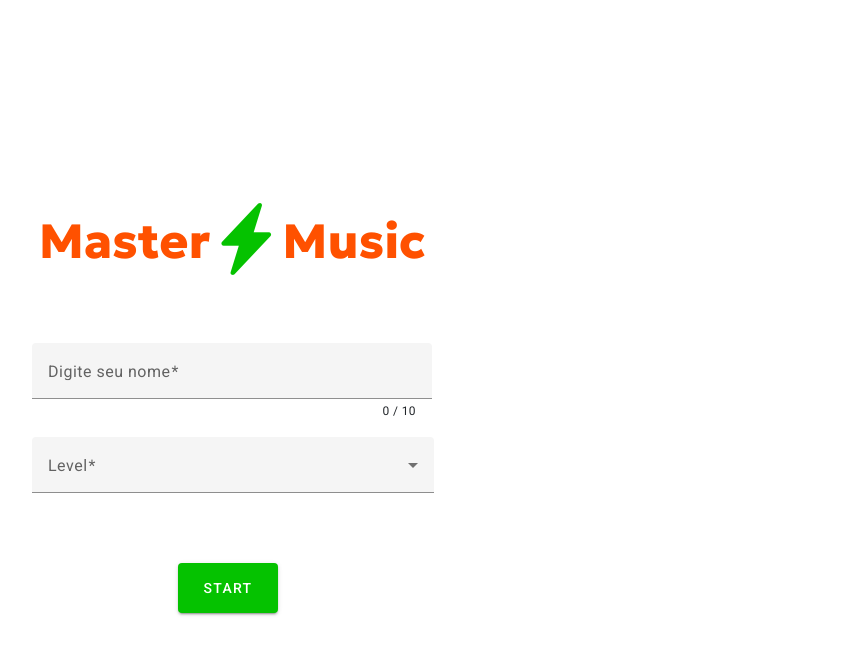
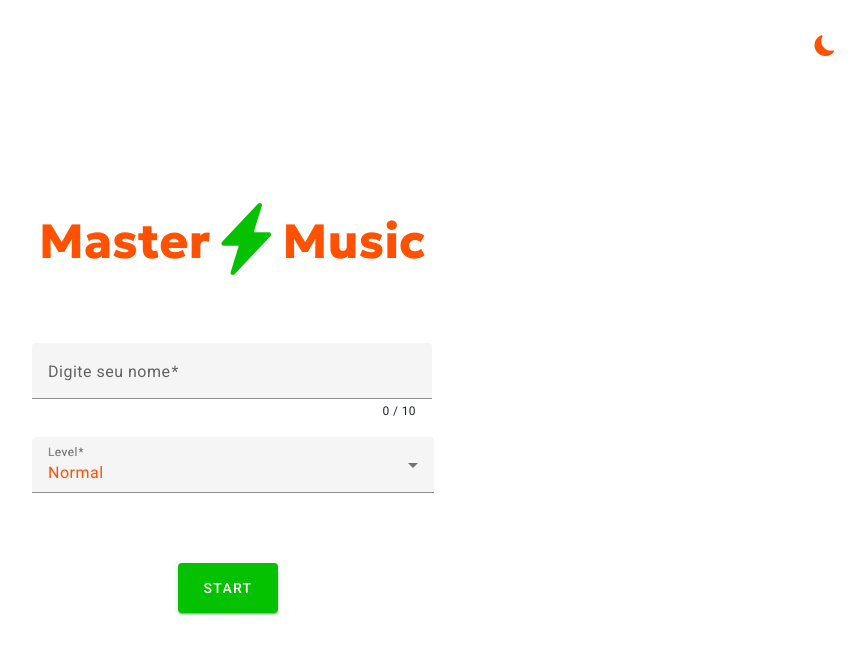
Before and after one commit to emersonbarrosdev/master-music, an Angular app: page / in a window 1280 px wide. Shown: the top 654 px of the page, without its empty margins (408-1273 px from the left). Built offline with nearby package versions, Linux system fonts and the light colour scheme; a web font is replaced by a local one.

Commit message:
dark mode implements

```diff
--- a/src/app/app.module.ts
+++ b/src/app/app.module.ts
@@ -17,6 +17,7 @@ import { DialogComponent } from './master-of-music/dialog/dialog.component';
 import { IsCorrent } from './master-of-music/directive/is-correct';
 import { GameWelcomeComponent } from './master-of-music/game-home/game-home.component';
 import { GameStartComponent } from './master-of-music/game-start/game-start.component';
+import { ThemeComponent } from './master-of-music/theme/theme.component';
 
 @NgModule({
   declarations: [
@@ -24,7 +25,8 @@ import { GameStartComponent } from './master-of-music/game-start/game-start.comp
     GameStartComponent,
     GameWelcomeComponent,
     DialogComponent,
-    IsCorrent
+    IsCorrent,
+    ThemeComponent
   ],
   imports: [
     BrowserModule,
--- a/src/app/master-of-music/game-home/game-home.component.html
+++ b/src/app/master-of-music/game-home/game-home.component.html
@@ -1,4 +1,5 @@
 <div class="game-home">
+  <app-theme></app-theme>
   <div class="brand">
     <span>Master</span>
     <i class="bi bi-lightning-charge-fill"></i>
@@ -13,7 +14,6 @@
     <mat-form-field>
       <mat-label>Level</mat-label>
       <mat-select formControlName="level" id="level" class="select" required>
-        <mat-option>--</mat-option>
         <mat-option *ngFor="let level of levels" [value]="level.value">{{ level.label }}
         </mat-option>
       </mat-select>
--- a/src/app/master-of-music/game-home/game-home.component.scss
+++ b/src/app/master-of-music/game-home/game-home.component.scss
@@ -1,5 +1,4 @@
 @import url('https://fonts.googleapis.com/css2?family=Geologica:wght@800&family=IM+Fell+DW+Pica&display=swap');
-
 .game-home {
   width: 100%;
   height: 100%;
@@ -13,14 +12,14 @@
 .brand {
   font-family: 'Geologica', sans-serif;
   font-size: 3rem;
-  color: var(--first-orange);
+  color: var(--orange);
   display: flex;
   align-items: center;
   justify-content: center;
 
   i {
     font-size: 4.5rem;
-    color: var(--second-dark-green);
+    color: var(--green);
   }
 }
 
@@ -45,7 +44,7 @@ input {
   margin-right: 8px;
   height: 50px;
   width: 100px;
-  background: var(--second-dark-green);
+  background: var(--green);
 }
 
 @media (max-width: 500px) {
--- a/src/app/master-of-music/game-home/game-home.component.ts
+++ b/src/app/master-of-music/game-home/game-home.component.ts
@@ -1,5 +1,5 @@
 import { Component, OnInit, Inject } from '@angular/core';
-import { FormBuilder, FormGroup, Validators } from '@angular/forms';
+import { FormBuilder, FormControl, FormGroup, Validators } from '@angular/forms';
 import { Router } from '@angular/router';
 import { GameService } from '../service/game.service';
 
@@ -17,10 +17,10 @@ export class GameWelcomeComponent implements OnInit {
   private gameService: GameService;
 
   levels: { value: string, label: string }[] = [
-    { value: 'easy', label: 'Fácil - A opção perfeita para iniciantes.' },
-    { value: 'normal', label: 'Normal - Adequado para a maioria das pessoas.' },
-    { value: 'hard', label: 'Difícil - Uma escolha desafiadora.' },
-    { value: 'master', label: 'Mestre - Reservado para especialistas.' },
+    { value: 'easy', label: 'Fácil' },
+    { value: 'normal', label: 'Normal' },
+    { value: 'hard', label: 'Difícil' },
+    { value: 'master', label: 'Mestre' },
   ];
 
   constructor(
@@ -44,7 +44,7 @@ export class GameWelcomeComponent implements OnInit {
   userForm() {
     this.form = this.formBuilder.group({
       name: ['', [Validators.required, Validators.minLength(3), Validators.maxLength(10)]],
-      level: [''],
+      level: ['normal'],
     });
   }
 
--- a/src/app/master-of-music/game-start/game-start.component.html
+++ b/src/app/master-of-music/game-start/game-start.component.html
@@ -1,16 +1,17 @@
 <div class="game-start" *ngIf="!challengeCompleted && valueForm">
+  <app-theme></app-theme>
   <div class="player" *ngIf="questionList.length">
-    <div><i class="bi bi-emoji-smile-fill"></i> {{ valueForm.name }}</div>
+    <div>{{ valueForm.name }}</div>
     <div><i class="bi bi-lightning-charge-fill"></i> {{ points }}</div>
   </div>
 
   <div class="info-music">
-    <div>{{ formatCounterValue(counter) }} seg.</div>
+    <div class="counter">{{ formatCounterValue(counter) }} seg.</div>
     <div (click)="toggleAudio()">
       <i class="bi icon-play-pause" [ngClass]="isAudioPlaying ? 'bi-pause-circle-fill' : 'bi-play-circle-fill'"></i>
       <audio #audioElement autoplay [src]="questionList[currentQuestion].questionText"></audio>
     </div>
-    <div>{{ currentQuestion+1 }} / {{ questionList.length }}</div>
+    <div class="number-music">{{ currentQuestion+1 }} / {{ questionList.length }}</div>
   </div>
 
   <div class="question">De quem é essa música?</div>
@@ -24,25 +25,8 @@
   </div>
 </div>
 
-<!-- <div class="game-finish" *ngIf="challengeCompleted">
-  <div class="content">
-    <div class="player-music">
-      <div class="ranking">
-        <span>RANKING</span>
-      </div>
-      <div class="finish-result">
-        <div class="result-info-player" *ngFor="let player of topPlayers; let i = index">
-          <span class="square">{{ i+1 }}º</span>
-          <div class="result-player-name">{{ player.name }}</div>
-          <div class="result-player-points"> {{ player.points }}</div>
-        </div>
-      </div>
-      <button (click)="home()" class="btn btn-primary">INÍCIO</button>
-    </div>
-  </div>
-</div> -->
-
 <div class="game-start" *ngIf="challengeCompleted">
+  <app-theme></app-theme>
   <div class="ranking">RANKING</div>
   <div class="ranking-player" *ngFor="let player of topPlayers; let i = index">
     <span class="square">{{ i+1 }}º</span>
--- a/src/app/master-of-music/game-start/game-start.component.scss
+++ b/src/app/master-of-music/game-start/game-start.component.scss
@@ -21,11 +21,11 @@
   justify-content: space-between;
   align-items: center;
   text-align: center;
-  border: 2px solid var(--second-dark-green);
+  border: 2px solid var(--green);
   height: 60px;
   padding: 0 20px;
-  background: var(--first-orange);
-  color: var(--first-white);
+  background: var(--orange);
+  color: var(--player);
   font-size: 1.5rem;
   margin-bottom: 1rem;
 }
@@ -39,23 +39,31 @@
   flex-direction: row;
   justify-content: space-between;
   align-items: center;
-  text-align: center;
-  border: 2px solid var(--first-orange);
   height: 60px;
   padding: 0 20px;
-  color: var(--first-orange);
+  border: 2px solid var(--orange);
+  color: var(--orange);
+  background: var(--background);
+}
+
+.counter {
+  width: 100px;
+}
+
+.number-music {
+  width: 100px;
 }
 
 .icon-play-pause {
   font-size: 5rem;
-  color: var(--second-dark-green);
+  color: var(--green);
   cursor: pointer;
   display: flex;
   text-shadow: 0 0 5px rgba(0, 0, 0, 0.2);
 }
 
 .icon-play-pause:hover {
-  color: var(--first-orange);
+  color: var(--orange);
   text-shadow: 0 0 5px rgba(0, 0, 0, 0.5);
   transition: color 0.3s, text-shadow 0.3s;
 }
@@ -67,7 +75,7 @@
   font-weight: 600;
   text-align: center;
   text-transform: uppercase;
-  color: var(--first-orange);
+  color: var(--orange);
   margin: 1.3rem 0 0.5rem 0;
 }
 
@@ -90,7 +98,7 @@ li {
   .selected {
     font-family: 'Poppins', sans-serif;
     font-size: 1.2rem;
-    border: 1px solid gray;
+    border: 1px solid var(--border);
     border-radius: 5px;
     height: 60px;
     display: flex;
@@ -98,11 +106,13 @@ li {
     text-align: start;
     justify-content: center;
     padding: 0 20px;
+    color: var(--text);
+    background-color: var(--background);
+    transition: background-color 0.3s ease;
   }
 
   .selected:hover {
-    background: rgb(245, 245, 245);
-    border: 1.1px solid #000000;
+    background-color: var(--hover);
   }
 }
 
@@ -202,7 +212,7 @@ li {
 .ranking {
   font-family: 'Bungee spice', cursive;
   font-size: 2rem;
-  color: var(--first-orange);
+  color: var(--orange);
   margin-bottom: 2rem;
 }
 
@@ -214,10 +224,10 @@ li {
   flex-direction: row;
   align-items: center;
   justify-content: space-between;
-  border: 2px solid var(--second-dark-green);
+  border: 2px solid var(--green);
   height: 60px;
-  background: var(--first-orange);
-  color: var(--first-white);
+  background: var(--orange);
+  color: var(--player);
   font-size: 1.3rem;
   margin: 5px 0;
 }
@@ -231,7 +241,7 @@ li {
   position: relative;
   width: 56px;
   height: 56px;
-  background: var(--second-dark-green);
+  background: var(--green);
 }
 
 .ranking-player-points {
@@ -244,7 +254,7 @@ li {
   margin-right: 8px;
   height: 50px;
   width: 100px;
-  background: var(--second-dark-green);
+  background: var(--green);
 }
 
 @media (max-width: 500px) {
--- /dev/null
+++ b/src/app/master-of-music/models/enum/etheme.ts
@@ -0,0 +1,4 @@
+export enum ETheme{
+  ICON_MOON = 'bi bi-moon-fill',
+  ICON_SUN = 'bi bi-brightness-high-fill',
+}
--- /dev/null
+++ b/src/app/master-of-music/theme/theme.component.html
@@ -0,0 +1 @@
+<button class="btn icon-theme" (click)="toggle()"><i class="{{applyIcon}}"></i></button>
--- /dev/null
+++ b/src/app/master-of-music/theme/theme.component.scss
@@ -0,0 +1,15 @@
+.icon-theme {
+  position: absolute;
+  right: 2rem;
+  top: 2rem;
+  font-size: 1.3rem;
+  color: var(--orange);
+}
+
+button {
+  width: 30px;
+  height: 30px;
+  display: flex;
+  align-items: center;
+  justify-content: center;
+}
--- /dev/null
+++ b/src/app/master-of-music/theme/theme.component.ts
@@ -0,0 +1,22 @@
+import { Component } from '@angular/core';
+import { ETheme } from '../models/enum/etheme';
+
+@Component({
+  selector: 'app-theme',
+  templateUrl: './theme.component.html',
+  styleUrls: ['./theme.component.scss']
+})
+export class ThemeComponent {
+
+  applyIcon: ETheme = ETheme.ICON_MOON;
+
+  toggle() {
+    const theme = document.body.classList.toggle('dark-theme');
+    if (theme) {
+      this.applyIcon = ETheme.ICON_SUN;
+    } else {
+      this.applyIcon = ETheme.ICON_MOON;
+    }
+  }
+
+}
--- a/src/assets/api/easy.json
+++ b/src/assets/api/easy.json
@@ -65,7 +65,7 @@
           "correct": true
         },
         {
-          "text": "Green Day"
+          "text": "--green Day"
         },
         {
           "text": "Strike"
--- a/src/styles.scss
+++ b/src/styles.scss
@@ -13,13 +13,29 @@ body {
   width: 100%;
   height: 100%;
   font-family: 'Nunito', sans-serif;
+  background: var(--background);
 }
 
 :root {
-  --first-orange: #ff5100;
-  --second-dark-green: #05C200;
-  --first-white: #fff;
-  --first-gray: #636363;
+  --orange: #ff5100;
+  --green: #05C200;
+  --player: #fff;
+  --border: #dddddd;
+  --background: #fff;
+  --hover: #f7f6f6;
+  --text: #161515;
+}
+
+:root .dark-theme {
+  --text: #fff;
+  --player: #161515;
+  --border: #dddddd;
+  --background: #161515;
+  --hover: #777777;
+}
+
+.mat-mdc-select {
+  color: var(--orange) !important;
 }
 
 .mat-mdc-form-field-infix {
```
Also changed, not shown: 1 other file (tests, documents, lock files or other folders).
